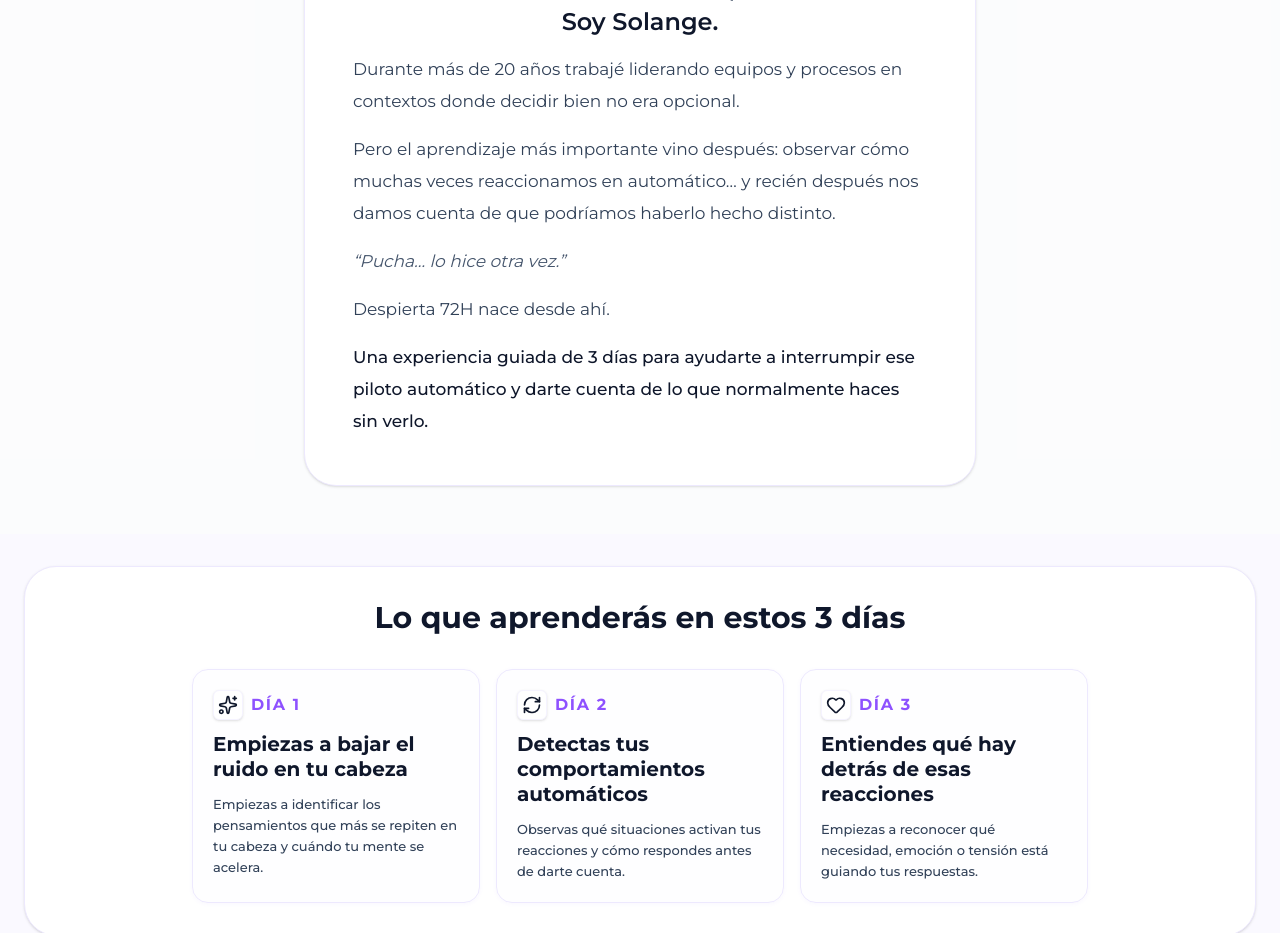
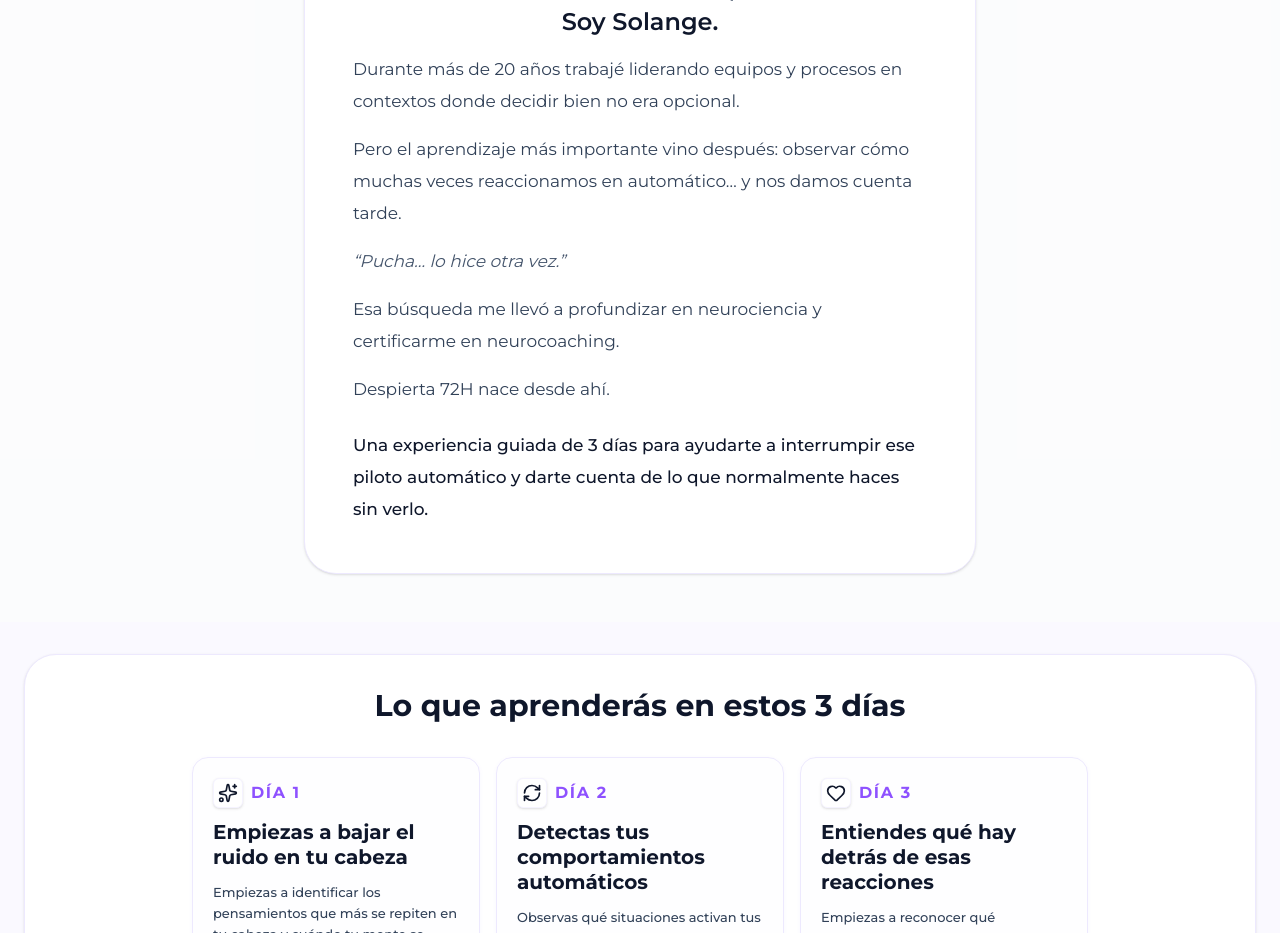
Before and after one commit to cursossolange/despierta-72h, a React (Vite) app: page / in a window 1280 px wide. Shown: the part 1320-2253 px from the top of the page. Built offline with nearby package versions, Linux system fonts and the light colour scheme; no server answers.

Commit message:
Update LandingPage.tsx

```diff
--- a/src/components/LandingPage.tsx
+++ b/src/components/LandingPage.tsx
@@ -247,7 +247,7 @@ export default function LandingPage({ onPurchase }: LandingPageProps) {
 <p>
   Pero el aprendizaje más importante vino después:
   observar cómo muchas veces reaccionamos en automático…
-  y recién después nos damos cuenta de que podríamos haberlo hecho distinto.
+  y nos damos cuenta tarde.
 </p>
 
 <p className="italic text-slate-600">
@@ -255,12 +255,16 @@ export default function LandingPage({ onPurchase }: LandingPageProps) {
 </p>
 
 <p>
+  Esa búsqueda me llevó a profundizar en neurociencia y certificarme en neurocoaching.
+</p>
+
+<p>
   Despierta 72H nace desde ahí.
 </p>
 
-<p className="font-medium text-slate-900">
+<p className="mt-6 font-medium text-slate-900">
   Una experiencia guiada de 3 días para ayudarte a interrumpir ese piloto automático
-y darte cuenta de lo que normalmente haces sin verlo.
+  y darte cuenta de lo que normalmente haces sin verlo.
 </p>
 </div>
 </div>
```
